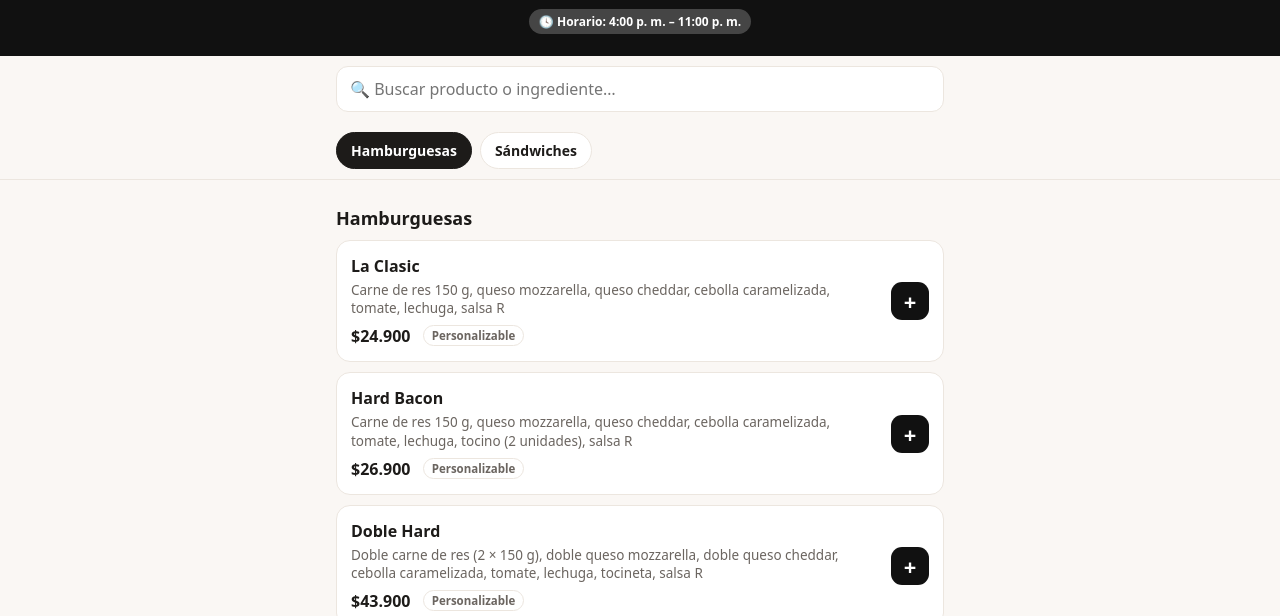
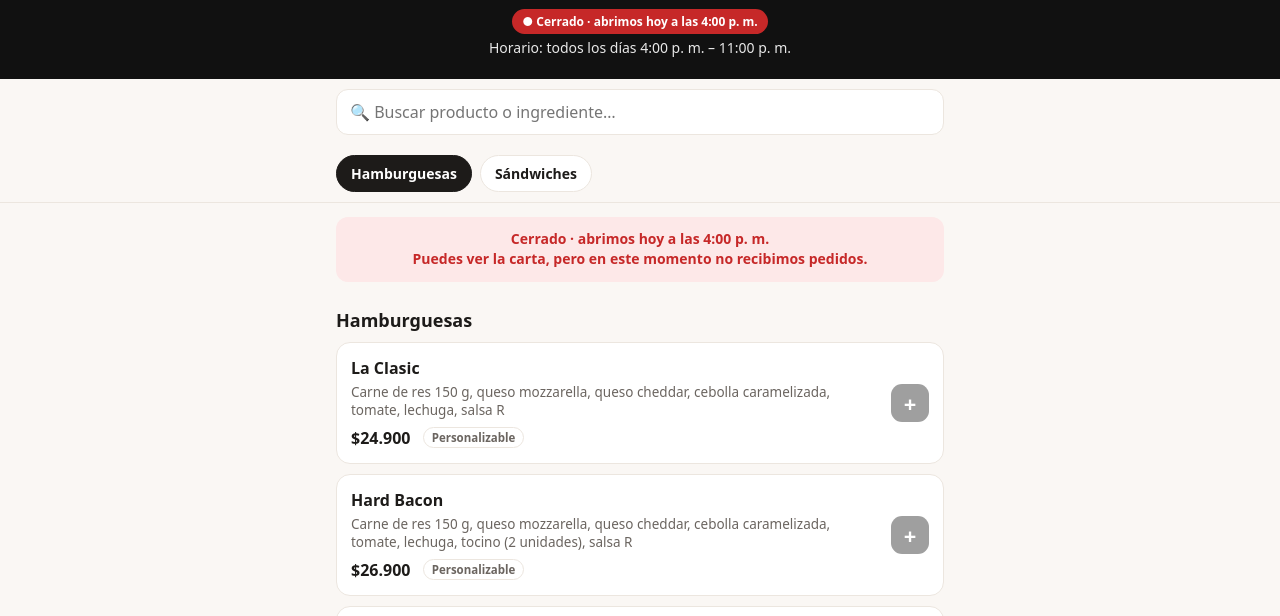
Before and after one commit to juanestebanlopezxd/carta-virtual-estatica, a plain HTML site: page index.html in a window 1280 px wide. Shown: the part 132-748 px from the top of the page. Drawn offline with Linux system fonts and the light colour scheme.

Commit message:
Horario abierto/cerrado automático

```diff
--- a/app.js
+++ b/app.js
@@ -87,9 +87,7 @@ function iniciar() {
     document.querySelector('[data-metodo="efectivo"]').remove();
     elegirMetodo('transferencia');
   }
-  $('#estado-local').textContent = !carta.abierto
-    ? '● Cerrado en este momento'
-    : carta.horarioTexto ? `🕓 Horario: ${carta.horarioTexto}` : '● Abierto · recibiendo pedidos';
+  $('#horario-txt').textContent = textoHorario();
   if (carta.soloDomicilio) {
     entrega = 'domicilio';
     $('#bloque-entrega').classList.add('oculto');
@@ -112,6 +110,8 @@ function iniciar() {
 
   pintarMenu();
   actualizar();
+  refrescarEstado();
+  setInterval(refrescarEstado, 30000); // revisa cada 30 s si abrió o cerró
 }
 
 function pintarMenu() {
@@ -146,7 +146,80 @@ function pintarMenu() {
       }).join('')}
     </section>`).join('');
 
-  if (!carta.abierto) document.querySelectorAll('#menu button').forEach((b) => (b.disabled = true));
+}
+
+// ---------- horario: abierto / cerrado (hora de Colombia) ----------
+const DIAS = ['dom', 'lun', 'mar', 'mie', 'jue', 'vie', 'sab'];
+const NOMBRE_DIA = { lun: 'lunes', mar: 'martes', mie: 'miércoles', jue: 'jueves', vie: 'viernes', sab: 'sábado', dom: 'domingo' };
+const aMinutos = (hhmm) => { const [h, m] = String(hhmm).split(':').map(Number); return h * 60 + (m || 0); };
+function horaBonita(hhmm) {
+  const [h, m] = String(hhmm).split(':').map(Number);
+  return `${h % 12 || 12}:${String(m || 0).padStart(2, '0')} ${h >= 12 && h < 24 ? 'p. m.' : 'a. m.'}`;
+}
+
+// Día (0 = domingo) y minuto del día en Colombia, sin importar la zona del celular
+function ahoraColombia() {
+  const partes = Object.fromEntries(new Intl.DateTimeFormat('en-US', {
+    timeZone: 'America/Bogota', weekday: 'short', hour: '2-digit', minute: '2-digit', hourCycle: 'h23',
+  }).formatToParts(new Date()).map((x) => [x.type, x.value]));
+  return { dia: ['Sun', 'Mon', 'Tue', 'Wed', 'Thu', 'Fri', 'Sat'].indexOf(partes.weekday), minuto: Number(partes.hour) * 60 + Number(partes.minute) };
+}
+
+// Tramos de atención por día; si "hasta" es menor que "desde", pasa la medianoche
+function tramos() {
+  const t = [];
+  for (const b of carta.horario || []) {
+    const ini = aMinutos(b.desde);
+    let fin = aMinutos(b.hasta);
+    if (fin <= ini) fin += 1440;
+    for (const d of b.dias || []) if (DIAS.includes(d)) t.push({ dia: DIAS.indexOf(d), ini, fin, desde: b.desde, hasta: b.hasta });
+  }
+  return t;
+}
+
+function estadoHorario() {
+  if (carta.abierto === false) return { abierto: false, texto: 'Cerrado por hoy' };
+  const lista = tramos();
+  if (!lista.length) return { abierto: true, texto: 'Abierto' };
+  const { dia, minuto } = ahoraColombia();
+  const ayer = (dia + 6) % 7;
+  const ahora = lista.find((t) => t.dia === dia && minuto >= t.ini && minuto < t.fin)
+    || lista.find((t) => t.dia === ayer && t.fin > 1440 && minuto < t.fin - 1440);
+  if (ahora) return { abierto: true, texto: `Abierto · cerramos a las ${horaBonita(ahora.hasta)}` };
+  for (let k = 0; k < 8; k++) {
+    const d = (dia + k) % 7;
+    const prox = lista.filter((t) => t.dia === d && (k > 0 || t.ini > minuto)).sort((a, b) => a.ini - b.ini)[0];
+    if (prox) {
+      const cuando = k === 0 ? 'hoy' : k === 1 ? 'mañana' : `el ${NOMBRE_DIA[DIAS[d]]}`;
+      return { abierto: false, texto: `Cerrado · abrimos ${cuando} a las ${horaBonita(prox.desde)}` };
+    }
+  }
+  return { abierto: false, texto: 'Cerrado' };
+}
+const estaAbierto = () => estadoHorario().abierto;
+
+// "Horario: todos los días 4:00 p. m. – 11:00 p. m."
+function textoHorario() {
+  const h = carta.horario || [];
+  if (!h.length) return '';
+  return 'Horario: ' + h.map((b) => {
+    const dias = b.dias.length === 7 ? 'todos los días' : b.dias.map((d) => NOMBRE_DIA[d]).join(', ');
+    return `${dias} ${horaBonita(b.desde)} – ${horaBonita(b.hasta)}`;
+  }).join(' · ');
+}
+
+// Pinta el estado y bloquea pedidos si está cerrado
+function refrescarEstado() {
+  const { abierto, texto } = estadoHorario();
+  const et = $('#estado-local');
+  et.textContent = '● ' + texto;
+  et.classList.toggle('abierto', abierto);
+  et.classList.toggle('cerrado', !abierto);
+  document.body.classList.toggle('cerrado-ahora', !abierto);
+  $('#aviso-cerrado').innerHTML = abierto ? '' : `${esc(texto)}<br>Puedes ver la carta, pero en este momento no recibimos pedidos.`;
+  $('#aviso-cerrado').classList.toggle('oculto', abierto);
+  if (!abierto && !$('#hoja-producto').classList.contains('oculto')) cerrarHojas();
+  pintarLineas();
 }
 
 // ---------- buscador ----------
@@ -258,7 +331,7 @@ function pintarLineas() {
   }
   $('#lineas').innerHTML = filas.join('');
   $('#total-pagar').textContent = pesos(totalFinal());
-  $('#pagar').disabled = !carta.abierto || !carrito.length || subtotal() < (carta.pedidoMinimo || 0);
+  $('#pagar').disabled = !estaAbierto() || !carrito.length || subtotal() < (carta.pedidoMinimo || 0);
 }
 
 // ---------- ventana de producto (quitar ingredientes / adicionales) ----------
@@ -353,7 +426,7 @@ document.addEventListener('click', (e) => {
   }
 
   const abrirP = e.target.closest('[data-abrir]');
-  if (abrirP && carta.abierto) return abrirProducto(abrirP.dataset.abrir);
+  if (abrirP && estaAbierto()) return abrirProducto(abrirP.dataset.abrir);
 
   if (e.target.closest('[data-cerrar]')) return cerrarHojas();
 
@@ -406,6 +479,7 @@ $('#form').addEventListener('submit', (e) => {
   if (cliente.nombre.length < 2) return mostrarError('Escribe tu nombre');
   if (!/^3\d{9}$/.test(cliente.telefono.replace(/^57/, ''))) return mostrarError('Escribe un celular válido de 10 dígitos');
   if (entrega === 'domicilio' && cliente.direccion.length < 5) return mostrarError('Escribe la dirección de entrega');
+  if (!estaAbierto()) return mostrarError(estadoHorario().texto + ' — por ahora no recibimos pedidos');
   if (!metodoPago) return mostrarError('Elige cómo vas a pagar');
   const pagaCon = Number($('#f-paga-con').value.replace(/\D/g, '')) || null;
   if (metodoPago === 'efectivo' && pagaCon && pagaCon < totalFinal()) return mostrarError(`El valor con el que pagas es menor al valor del pedido (${pesos(totalFinal())})`);
@@ -578,7 +652,14 @@ document.addEventListener('click', (e) => {
   if (b) copiar(b.dataset.copiar, b);
 });
 $('#volver').addEventListener('click', volverACarta);
-$('#enviar').addEventListener('click', () => {
+$('#enviar').addEventListener('click', (e) => {
+  if (!estaAbierto()) {
+    e.preventDefault();
+    $('#error-enviar').textContent = `${estadoHorario().texto} — por ahora no recibimos pedidos`;
+    $('#error-enviar').classList.remove('oculto');
+    return;
+  }
+  $('#error-enviar').classList.add('oculto');
   // El pedido ya se envió: se vacía el carrito
   carrito = [];
   guardarYActualizar();
--- a/data/restaurantes.js
+++ b/data/restaurantes.js
@@ -1,6 +1,12 @@
 // ============================================================
 //  DATOS DE LA CARTA  (edita aquí precios, productos, horario…)
 //  Es JavaScript: respeta comillas, comas y llaves.
+//
+//  HORARIO: "dias" puede llevar lun mar mie jue vie sab dom.
+//  "desde" y "hasta" en formato 24 h (16:00 = 4 p. m.).
+//  Si un día cambia, agrega otra línea, por ejemplo:
+//    { "dias": ["vie", "sab"], "desde": "16:00", "hasta": "01:00" }   <- hasta la 1 a. m.
+//  "abierto": false cierra la carta a mano (festivos, imprevistos).
 // ============================================================
 window.RESTAURANTES = [
   {
@@ -14,7 +20,9 @@ window.RESTAURANTES = [
     "direccion": "Por definir",
     "abierto": true,
     "soloDomicilio": true,
-    "horarioTexto": "4:00 p. m. – 11:00 p. m.",
+    "horario": [
+      { "dias": ["lun", "mar", "mie", "jue", "vie", "sab", "dom"], "desde": "16:00", "hasta": "23:00" }
+    ],
     "domicilioAparte": true,
     "costoDomicilio": 0,
     "pedidoMinimo": 0,
--- a/index.html
+++ b/index.html
@@ -19,6 +19,7 @@
         </div>
       </div>
       <span class="etiqueta-estado" id="estado-local"></span>
+      <p class="horario-txt" id="horario-txt"></p>
     </div>
   </header>
 
@@ -29,6 +30,7 @@
     <div class="contenedor" id="chips"></div>
   </nav>
 
+  <div class="contenedor"><p class="aviso-cerrado oculto" id="aviso-cerrado"></p></div>
   <main class="contenedor" id="menu"></main>
   <p class="contenedor sin-resultados oculto" id="sin-resultados">No encontramos productos con esa búsqueda.</p>
   <div class="espacio-barra"></div>
@@ -176,6 +178,7 @@
     <section class="tarjeta-p">
       <p class="paso-t"><span class="num" id="num-enviar">3</span><b>Envía tu pedido por WhatsApp</b></p>
       <div class="resumen-ped" id="resumen"></div>
+      <p class="error-txt oculto" id="error-enviar"></p>
       <a class="boton centrado whatsapp" id="enviar" target="_blank" rel="noopener" style="margin-top:14px">Enviar pedido por WhatsApp</a>
       <p class="nota" id="nota-enviar" style="margin-top:10px"></p>
       <div class="enviado oculto" id="enviado">
--- a/styles.css
+++ b/styles.css
@@ -230,3 +230,11 @@ button { cursor: pointer; }
     .enviado { background: #e4f5ea; border-radius: 12px; padding: 12px 14px; color: #14532d; font-size: 14px; margin-top: 12px; }
 
 .volver { border: none; background: none; font-weight: 700; font-size: 15px; padding: 4px 0 12px; color: var(--tinta); cursor: pointer; }
+
+/* ---------- Abierto / cerrado ---------- */
+.etiqueta-estado.abierto { background: #1f8f4e; }
+.etiqueta-estado.cerrado { background: #c62828; }
+.horario-txt { margin: 8px 0 0; font-size: 13px; opacity: .85; }
+.cabecera:has(.logo-ancho) .horario-txt { text-align: center; }
+.aviso-cerrado { margin: 14px 0 0; background: #fde8e8; color: var(--error); border-radius: 12px; padding: 12px 14px; font-weight: 600; font-size: 14px; text-align: center; line-height: 1.45; }
+.cerrado-ahora .mas-solo, .cerrado-ahora .contador button, .cerrado-ahora #barra { opacity: .4; pointer-events: none; }
```
Also changed, not shown: 1 other file.
